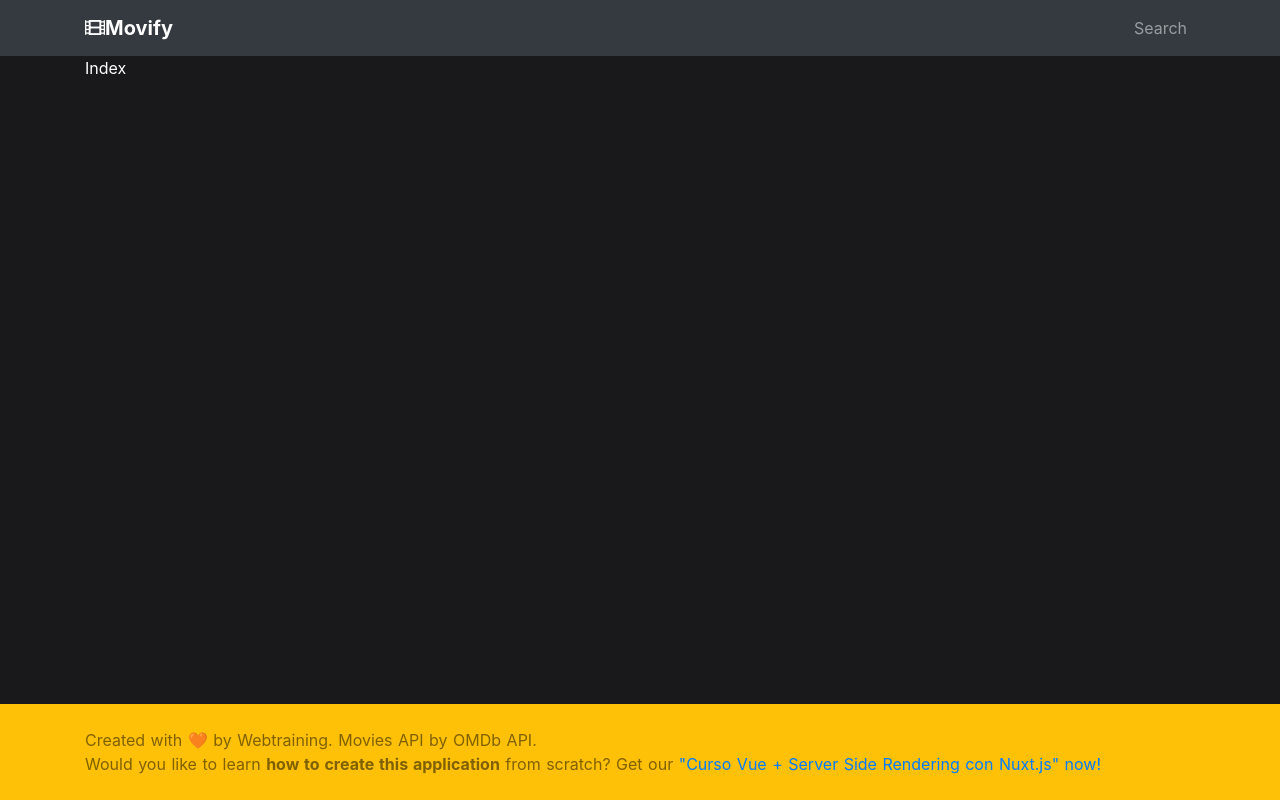
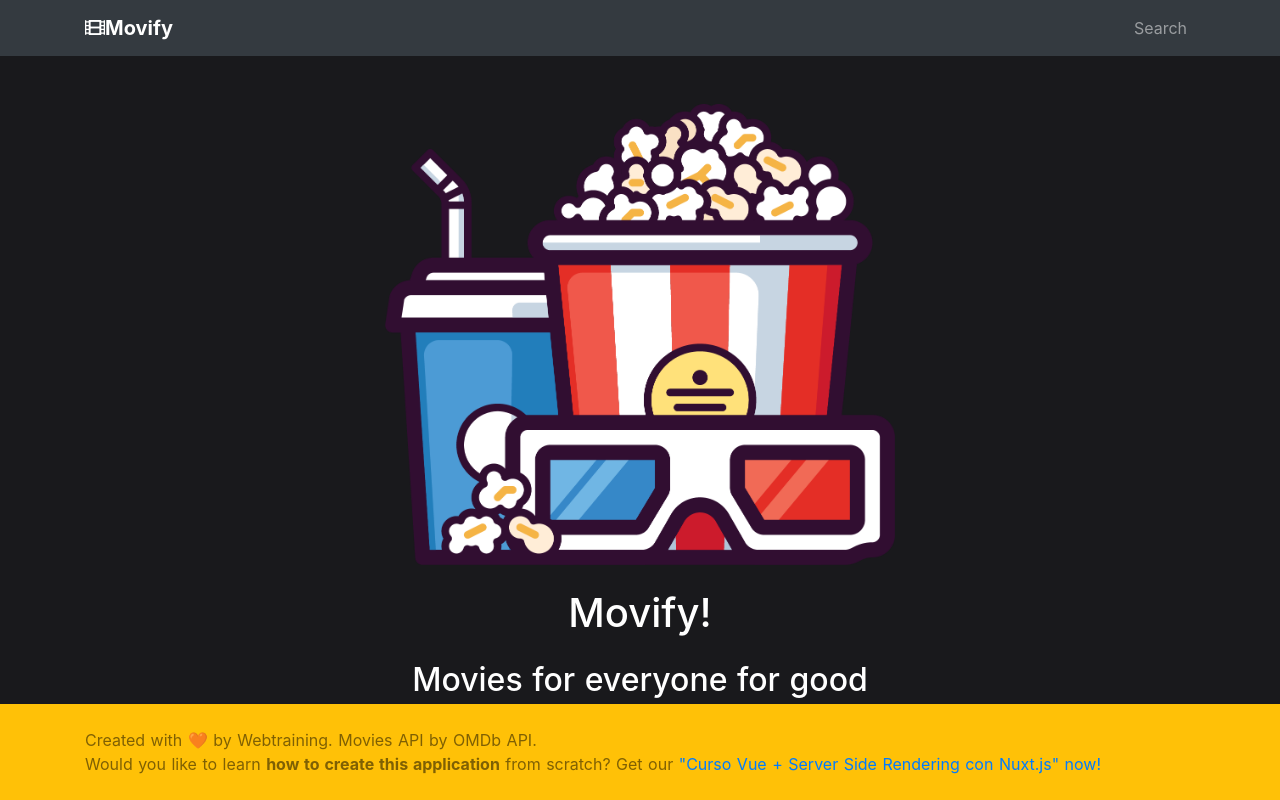
Before and after one commit to webtraining-zone/curso-profesional-nuxt-js, a Nuxt app: page / in a window 1280 px wide. Built offline with nearby package versions, Linux system fonts and the light colour scheme.

Commit message:
Mejorar página de inicio

```diff
--- a/pages/index.vue
+++ b/pages/index.vue
@@ -1,7 +1,17 @@
 <template>
   <section class="container">
-    <div>
-      Index
+    <div class="col-12">
+      <section class="b-section">
+        <div class="b-section__image text-center mt-5">
+          <img src="~/assets/img/index/cinema.png" alt="Let's find an amazing movie" class="col-12 col-sm-8 col-md-6">
+        </div>
+
+        <h1 class="b-section__title text-center mt-4">Movify!</h1>
+        <h2 class="b-section__subtitle text-center mt-4">Movies for everyone for good</h2>
+        <div class="text-center mt-3">
+          <nuxt-link to="/search" class="btn btn-warning btn-lg">Search</nuxt-link>
+        </div>
+      </section>
     </div>
   </section>
 </template>
```
Also changed, not shown: assets/img/index/cinema.png (added).
